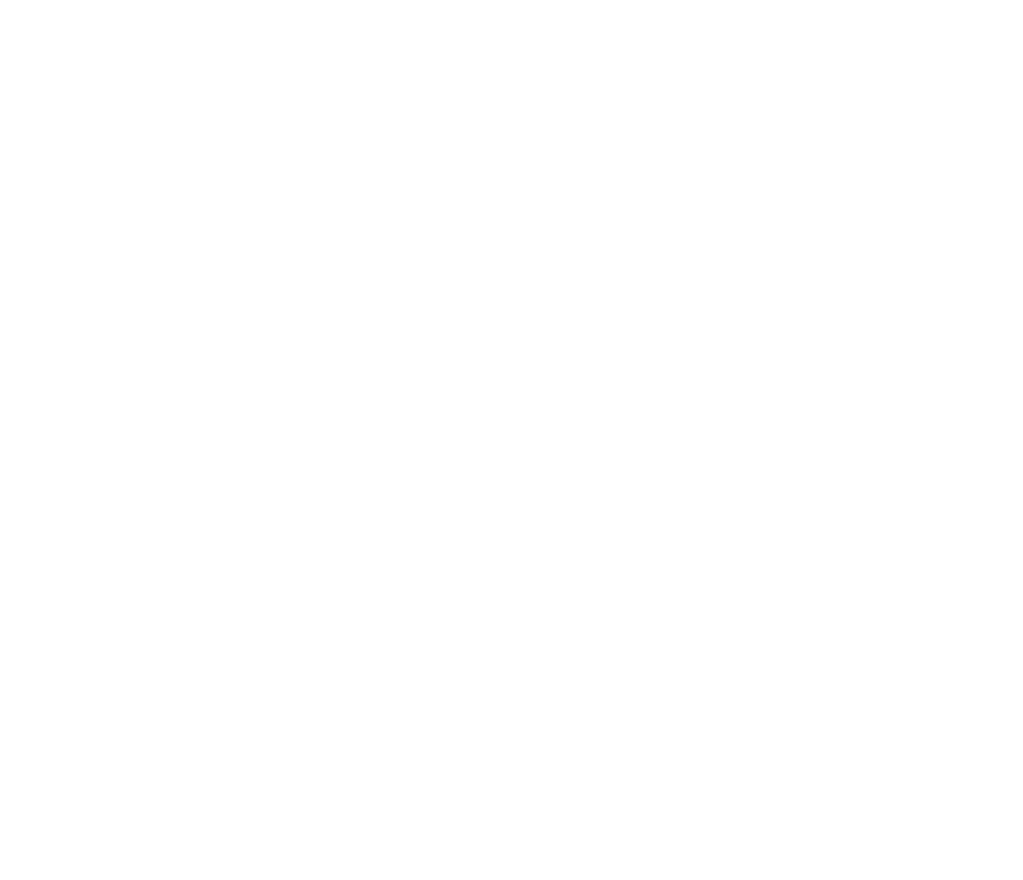
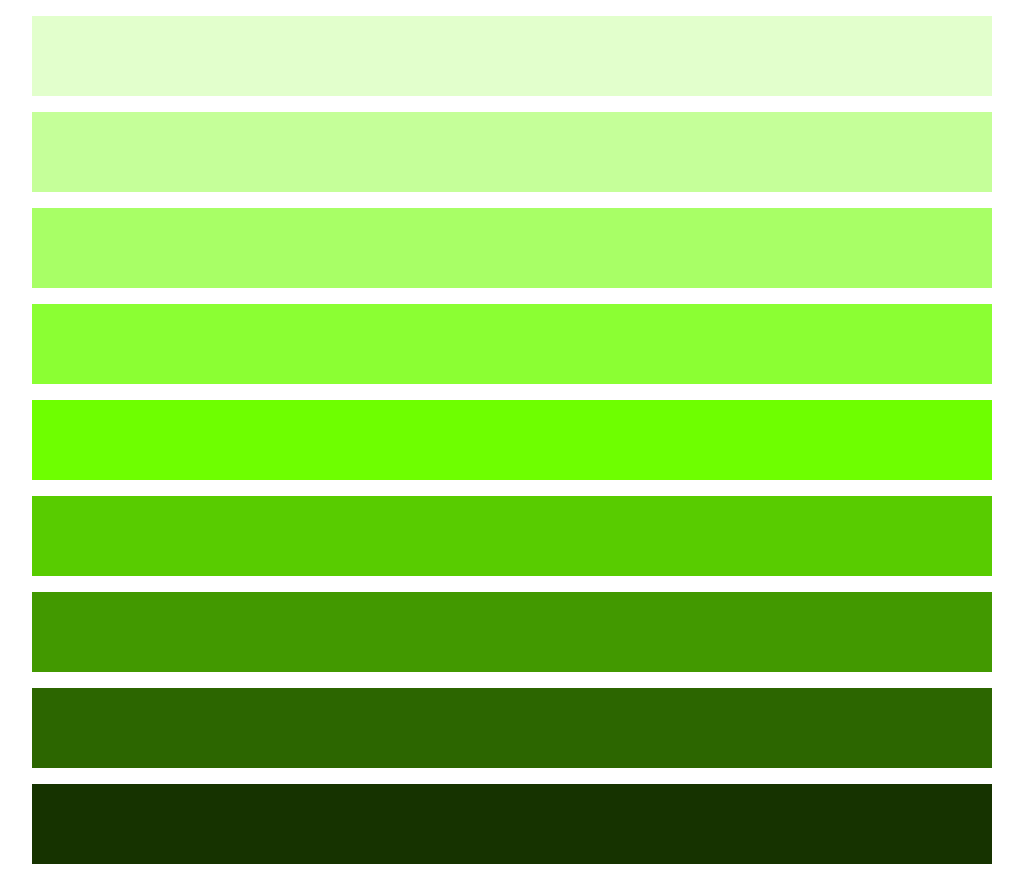
Before and after one commit to xrxoxcxox/qiita-css-hsl-custom-properties, a plain HTML site: page index.html in a window 1280 px wide. Shown: the whole page, without its empty margins (128-1151 px from the left). Before the commit the page ends 800 px from the top, so only its background shows below. Drawn offline with Linux system fonts and the light colour scheme.

Commit message:
Add custom properties

```diff
--- a/index.html
+++ b/index.html
@@ -9,11 +9,15 @@
   </head>
   <body>
     <div class="container">
-      <div class="block"></div>
-      <div class="block"></div>
-      <div class="block"></div>
-      <div class="block"></div>
-      <div class="block"></div>
+      <div class="block block1"></div>
+      <div class="block block2"></div>
+      <div class="block block3"></div>
+      <div class="block block4"></div>
+      <div class="block block5"></div>
+      <div class="block block6"></div>
+      <div class="block block7"></div>
+      <div class="block block8"></div>
+      <div class="block block9"></div>
     </div>
   </body>
 </html>
--- a/style.css
+++ b/style.css
@@ -1,3 +1,17 @@
+:root {
+  --color-hsl-h: 94;
+  --color-hsl-s: 100%;
+  --color-hsl-l-1: 90%;
+  --color-hsl-l-2: 80%;
+  --color-hsl-l-3: 70%;
+  --color-hsl-l-4: 60%;
+  --color-hsl-l-5: 50%;
+  --color-hsl-l-6: 40%;
+  --color-hsl-l-7: 30%;
+  --color-hsl-l-8: 20%;
+  --color-hsl-l-9: 10%;
+}
+
 * {
   margin: 0;
   padding: 0;
@@ -26,3 +40,39 @@
 .block + .block {
   margin-top: 1rem;
 }
+
+.block1 {
+  background-color: hsl(var(--color-hsl-h) var(--color-hsl-s) var(--color-hsl-l-1));
+}
+
+.block2 {
+  background-color: hsl(var(--color-hsl-h) var(--color-hsl-s) var(--color-hsl-l-2));
+}
+
+.block3 {
+  background-color: hsl(var(--color-hsl-h) var(--color-hsl-s) var(--color-hsl-l-3));
+}
+
+.block4 {
+  background-color: hsl(var(--color-hsl-h) var(--color-hsl-s) var(--color-hsl-l-4));
+}
+
+.block5 {
+  background-color: hsl(var(--color-hsl-h) var(--color-hsl-s) var(--color-hsl-l-5));
+}
+
+.block6 {
+  background-color: hsl(var(--color-hsl-h) var(--color-hsl-s) var(--color-hsl-l-6));
+}
+
+.block7 {
+  background-color: hsl(var(--color-hsl-h) var(--color-hsl-s) var(--color-hsl-l-7));
+}
+
+.block8 {
+  background-color: hsl(var(--color-hsl-h) var(--color-hsl-s) var(--color-hsl-l-8));
+}
+
+.block9 {
+  background-color: hsl(var(--color-hsl-h) var(--color-hsl-s) var(--color-hsl-l-9));
+}
```
